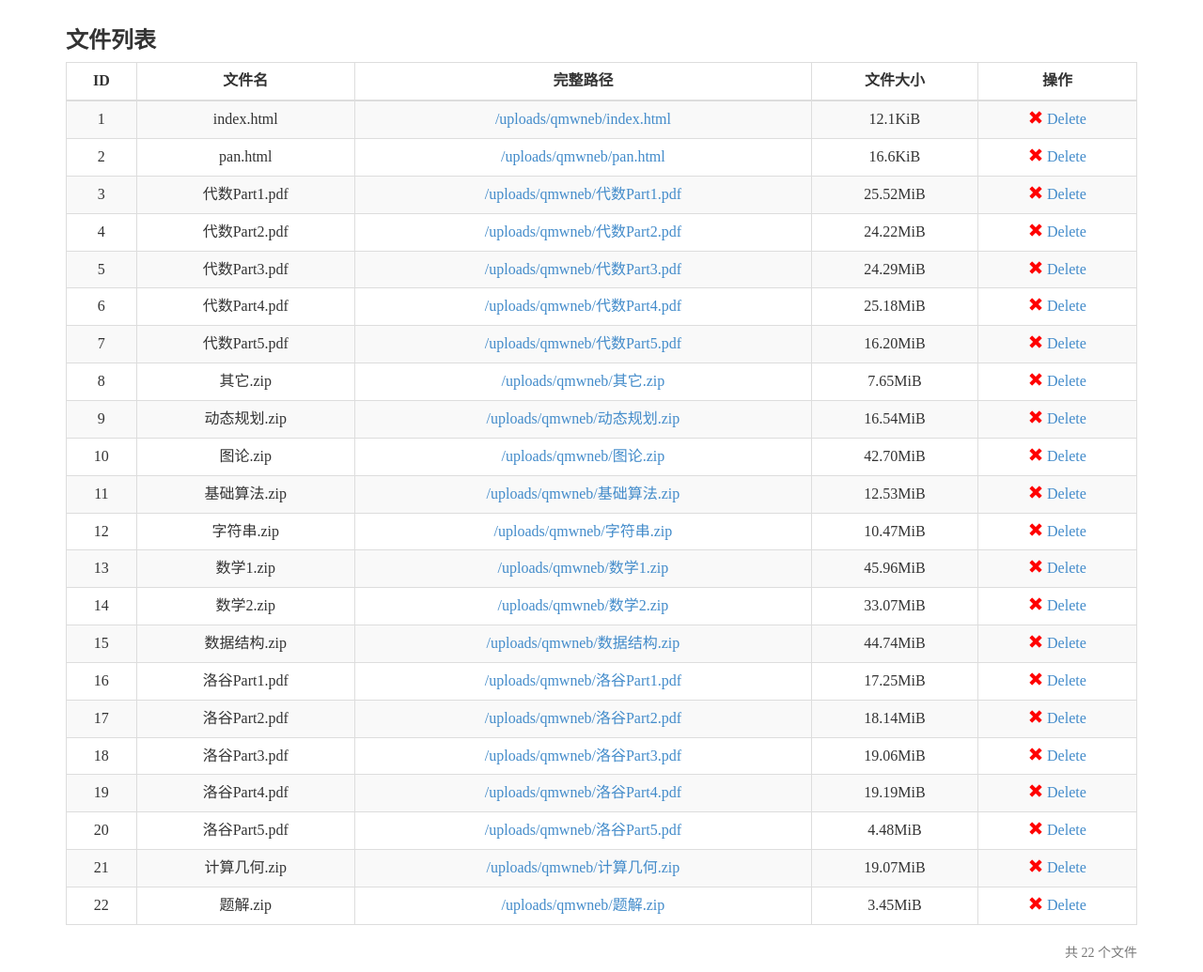
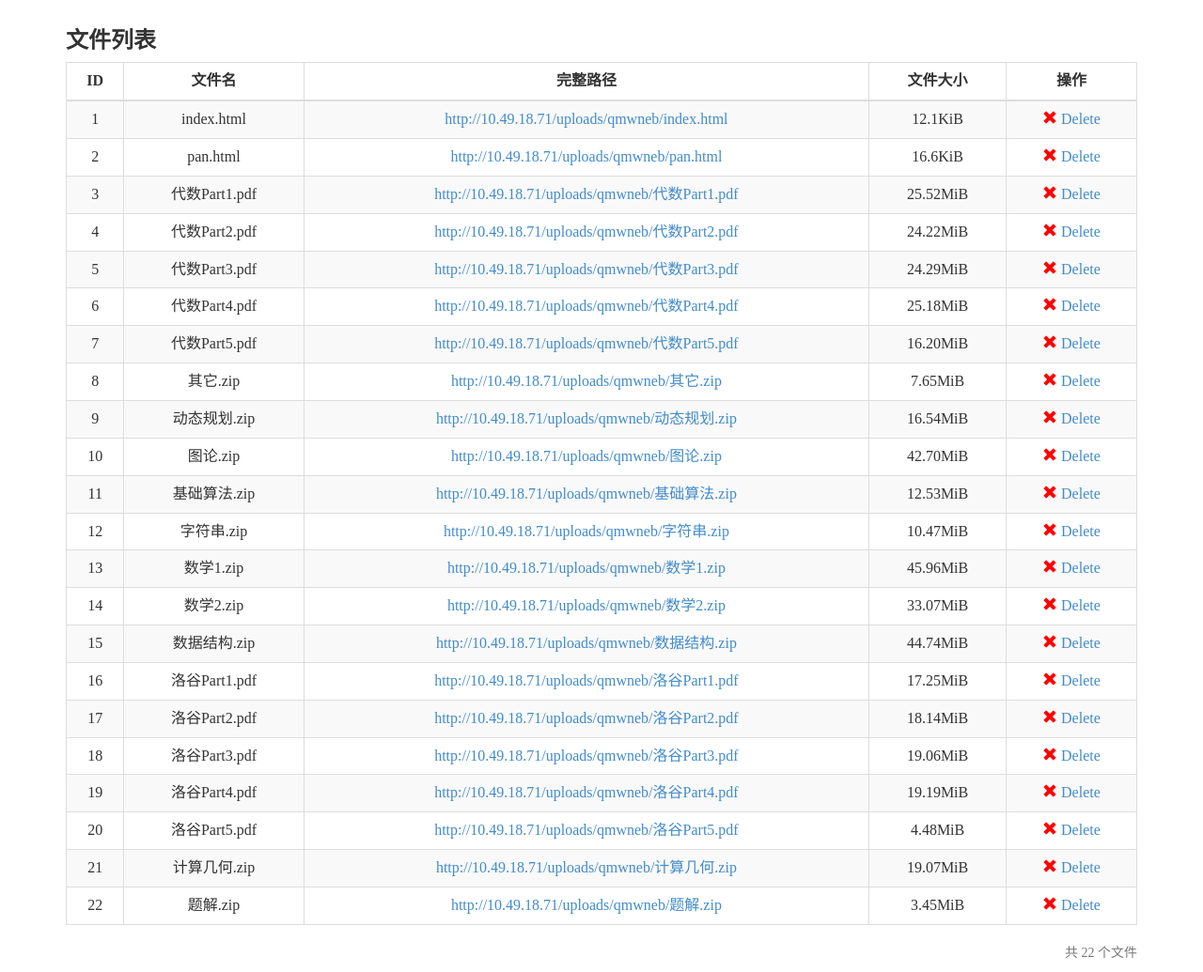
Before and after one commit to qmwneb946/files, a plain HTML site: page index.html in a window 1280 px wide. Shown: the whole page at 94% size. Drawn offline with Linux system fonts and the light colour scheme.

Commit message:
Update index.html

```diff
--- a/index.html
+++ b/index.html
@@ -89,7 +89,7 @@
 							<tr>
 								<td>1</td>
 								<td>index.html</td>
-								<td><a href="/uploads/qmwneb/index.html" target="_blank">/uploads/qmwneb/index.html</a>
+								<td><a href="http://10.49.18.71/uploads/qmwneb/index.html" target="_blank">http://10.49.18.71/uploads/qmwneb/index.html</a>
 								</td>
 								<td>12.1KiB</td>
 								<td><a href="#"><span class="glyphicon glyphicon-remove"></span> Delete</a></td>
@@ -97,157 +97,157 @@
 							<tr>
 								<td>2</td>
 								<td>pan.html</td>
-								<td><a href="/uploads/qmwneb/pan.html" target="_blank">/uploads/qmwneb/pan.html</a></td>
+								<td><a href="http://10.49.18.71/uploads/qmwneb/pan.html" target="_blank">http://10.49.18.71/uploads/qmwneb/pan.html</a></td>
 								<td>16.6KiB</td>
 								<td><a href="#"><span class="glyphicon glyphicon-remove"></span> Delete</a></td>
 							</tr>
 							<tr>
 								<td>3</td>
 								<td>代数Part1.pdf</td>
-								<td><a href="/uploads/qmwneb/代数Part1.pdf"
-										target="_blank">/uploads/qmwneb/代数Part1.pdf</a></td>
+								<td><a href="http://10.49.18.71/uploads/qmwneb/代数Part1.pdf"
+										target="_blank">http://10.49.18.71/uploads/qmwneb/代数Part1.pdf</a></td>
 								<td>25.52MiB</td>
 								<td><a href="#"><span class="glyphicon glyphicon-remove"></span> Delete</a></td>
 							</tr>
 							<tr>
 								<td>4</td>
 								<td>代数Part2.pdf</td>
-								<td><a href="/uploads/qmwneb/代数Part2.pdf"
-										target="_blank">/uploads/qmwneb/代数Part2.pdf</a></td>
+								<td><a href="http://10.49.18.71/uploads/qmwneb/代数Part2.pdf"
+										target="_blank">http://10.49.18.71/uploads/qmwneb/代数Part2.pdf</a></td>
 								<td>24.22MiB</td>
 								<td><a href="#"><span class="glyphicon glyphicon-remove"></span> Delete</a></td>
 							</tr>
 							<tr>
 								<td>5</td>
 								<td>代数Part3.pdf</td>
-								<td><a href="/uploads/qmwneb/代数Part3.pdf"
-										target="_blank">/uploads/qmwneb/代数Part3.pdf</a></td>
+								<td><a href="http://10.49.18.71/uploads/qmwneb/代数Part3.pdf"
+										target="_blank">http://10.49.18.71/uploads/qmwneb/代数Part3.pdf</a></td>
 								<td>24.29MiB</td>
 								<td><a href="#"><span class="glyphicon glyphicon-remove"></span> Delete</a></td>
 							</tr>
 							<tr>
 								<td>6</td>
 								<td>代数Part4.pdf</td>
-								<td><a href="/uploads/qmwneb/代数Part4.pdf"
-										target="_blank">/uploads/qmwneb/代数Part4.pdf</a></td>
+								<td><a href="http://10.49.18.71/uploads/qmwneb/代数Part4.pdf"
+										target="_blank">http://10.49.18.71/uploads/qmwneb/代数Part4.pdf</a></td>
 								<td>25.18MiB</td>
 								<td><a href="#"><span class="glyphicon glyphicon-remove"></span> Delete</a></td>
 							</tr>
 							<tr>
 								<td>7</td>
 								<td>代数Part5.pdf</td>
-								<td><a href="/uploads/qmwneb/代数Part5.pdf"
-										target="_blank">/uploads/qmwneb/代数Part5.pdf</a></td>
+								<td><a href="http://10.49.18.71/uploads/qmwneb/代数Part5.pdf"
+										target="_blank">http://10.49.18.71/uploads/qmwneb/代数Part5.pdf</a></td>
 								<td>16.20MiB</td>
 								<td><a href="#"><span class="glyphicon glyphicon-remove"></span> Delete</a></td>
 							</tr>
 							<tr>
 								<td>8</td>
 								<td>其它.zip</td>
-								<td><a href="/uploads/qmwneb/其它.zip" target="_blank">/uploads/qmwneb/其它.zip</a></td>
+								<td><a href="http://10.49.18.71/uploads/qmwneb/其它.zip" target="_blank">http://10.49.18.71/uploads/qmwneb/其它.zip</a></td>
 								<td>7.65MiB</td>
 								<td><a href="#"><span class="glyphicon glyphicon-remove"></span> Delete</a></td>
 							</tr>
 							<tr>
 								<td>9</td>
 								<td>动态规划.zip</td>
-								<td><a href="/uploads/qmwneb/动态规划.zip" target="_blank">/uploads/qmwneb/动态规划.zip</a></td>
+								<td><a href="http://10.49.18.71/uploads/qmwneb/动态规划.zip" target="_blank">http://10.49.18.71/uploads/qmwneb/动态规划.zip</a></td>
 								<td>16.54MiB</td>
 								<td><a href="#"><span class="glyphicon glyphicon-remove"></span> Delete</a></td>
 							</tr>
 							<tr>
 								<td>10</td>
 								<td>图论.zip</td>
-								<td><a href="/uploads/qmwneb/图论.zip" target="_blank">/uploads/qmwneb/图论.zip</a></td>
+								<td><a href="http://10.49.18.71/uploads/qmwneb/图论.zip" target="_blank">http://10.49.18.71/uploads/qmwneb/图论.zip</a></td>
 								<td>42.70MiB</td>
 								<td><a href="#"><span class="glyphicon glyphicon-remove"></span> Delete</a></td>
 							</tr>
 							<tr>
 								<td>11</td>
 								<td>基础算法.zip</td>
-								<td><a href="/uploads/qmwneb/基础算法.zip" target="_blank">/uploads/qmwneb/基础算法.zip</a></td>
+								<td><a href="http://10.49.18.71/uploads/qmwneb/基础算法.zip" target="_blank">http://10.49.18.71/uploads/qmwneb/基础算法.zip</a></td>
 								<td>12.53MiB</td>
 								<td><a href="#"><span class="glyphicon glyphicon-remove"></span> Delete</a></td>
 							</tr>
 							<tr>
 								<td>12</td>
 								<td>字符串.zip</td>
-								<td><a href="/uploads/qmwneb/字符串.zip" target="_blank">/uploads/qmwneb/字符串.zip</a></td>
+								<td><a href="http://10.49.18.71/uploads/qmwneb/字符串.zip" target="_blank">http://10.49.18.71/uploads/qmwneb/字符串.zip</a></td>
 								<td>10.47MiB</td>
 								<td><a href="#"><span class="glyphicon glyphicon-remove"></span> Delete</a></td>
 							</tr>
 							<tr>
 								<td>13</td>
 								<td>数学1.zip</td>
-								<td><a href="/uploads/qmwneb/数学1.zip" target="_blank">/uploads/qmwneb/数学1.zip</a></td>
+								<td><a href="http://10.49.18.71/uploads/qmwneb/数学1.zip" target="_blank">http://10.49.18.71/uploads/qmwneb/数学1.zip</a></td>
 								<td>45.96MiB</td>
 								<td><a href="#"><span class="glyphicon glyphicon-remove"></span> Delete</a></td>
 							</tr>
 							<tr>
 								<td>14</td>
 								<td>数学2.zip</td>
-								<td><a href="/uploads/qmwneb/数学2.zip" target="_blank">/uploads/qmwneb/数学2.zip</a></td>
+								<td><a href="http://10.49.18.71/uploads/qmwneb/数学2.zip" target="_blank">http://10.49.18.71/uploads/qmwneb/数学2.zip</a></td>
 								<td>33.07MiB</td>
 								<td><a href="#"><span class="glyphicon glyphicon-remove"></span> Delete</a></td>
 							</tr>
 							<tr>
 								<td>15</td>
 								<td>数据结构.zip</td>
-								<td><a href="/uploads/qmwneb/数据结构.zip" target="_blank">/uploads/qmwneb/数据结构.zip</a></td>
+								<td><a href="http://10.49.18.71/uploads/qmwneb/数据结构.zip" target="_blank">http://10.49.18.71/uploads/qmwneb/数据结构.zip</a></td>
 								<td>44.74MiB</td>
 								<td><a href="#"><span class="glyphicon glyphicon-remove"></span> Delete</a></td>
 							</tr>
 							<tr>
 								<td>16</td>
 								<td>洛谷Part1.pdf</td>
-								<td><a href="/uploads/qmwneb/洛谷Part1.pdf"
-										target="_blank">/uploads/qmwneb/洛谷Part1.pdf</a></td>
+								<td><a href="http://10.49.18.71/uploads/qmwneb/洛谷Part1.pdf"
+										target="_blank">http://10.49.18.71/uploads/qmwneb/洛谷Part1.pdf</a></td>
 								<td>17.25MiB</td>
 								<td><a href="#"><span class="glyphicon glyphicon-remove"></span> Delete</a></td>
 							</tr>
 							<tr>
 								<td>17</td>
 								<td>洛谷Part2.pdf</td>
-								<td><a href="/uploads/qmwneb/洛谷Part2.pdf"
-										target="_blank">/uploads/qmwneb/洛谷Part2.pdf</a></td>
+								<td><a href="http://10.49.18.71/uploads/qmwneb/洛谷Part2.pdf"
+										target="_blank">http://10.49.18.71/uploads/qmwneb/洛谷Part2.pdf</a></td>
 								<td>18.14MiB</td>
 								<td><a href="#"><span class="glyphicon glyphicon-remove"></span> Delete</a></td>
 							</tr>
 							<tr>
 								<td>18</td>
 								<td>洛谷Part3.pdf</td>
-								<td><a href="/uploads/qmwneb/洛谷Part3.pdf"
-										target="_blank">/uploads/qmwneb/洛谷Part3.pdf</a></td>
+								<td><a href="http://10.49.18.71/uploads/qmwneb/洛谷Part3.pdf"
+										target="_blank">http://10.49.18.71/uploads/qmwneb/洛谷Part3.pdf</a></td>
 								<td>19.06MiB</td>
 								<td><a href="#"><span class="glyphicon glyphicon-remove"></span> Delete</a></td>
 							</tr>
 							<tr>
 								<td>19</td>
 								<td>洛谷Part4.pdf</td>
-								<td><a href="/uploads/qmwneb/洛谷Part4.pdf"
-										target="_blank">/uploads/qmwneb/洛谷Part4.pdf</a></td>
+								<td><a href="http://10.49.18.71/uploads/qmwneb/洛谷Part4.pdf"
+										target="_blank">http://10.49.18.71/uploads/qmwneb/洛谷Part4.pdf</a></td>
 								<td>19.19MiB</td>
 								<td><a href="#"><span class="glyphicon glyphicon-remove"></span> Delete</a></td>
 							</tr>
 							<tr>
 								<td>20</td>
 								<td>洛谷Part5.pdf</td>
-								<td><a href="/uploads/qmwneb/洛谷Part5.pdf"
-										target="_blank">/uploads/qmwneb/洛谷Part5.pdf</a></td>
+								<td><a href="http://10.49.18.71/uploads/qmwneb/洛谷Part5.pdf"
+										target="_blank">http://10.49.18.71/uploads/qmwneb/洛谷Part5.pdf</a></td>
 								<td>4.48MiB</td>
 								<td><a href="#"><span class="glyphicon glyphicon-remove"></span> Delete</a></td>
 							</tr>
 							<tr>
 								<td>21</td>
 								<td>计算几何.zip</td>
-								<td><a href="/uploads/qmwneb/计算几何.zip" target="_blank">/uploads/qmwneb/计算几何.zip</a></td>
+								<td><a href="http://10.49.18.71/uploads/qmwneb/计算几何.zip" target="_blank">http://10.49.18.71/uploads/qmwneb/计算几何.zip</a></td>
 								<td>19.07MiB</td>
 								<td><a href="#"><span class="glyphicon glyphicon-remove"></span> Delete</a></td>
 							</tr>
 							<tr>
 								<td>22</td>
 								<td>题解.zip</td>
-								<td><a href="/uploads/qmwneb/题解.zip" target="_blank">/uploads/qmwneb/题解.zip</a></td>
+								<td><a href="http://10.49.18.71/uploads/qmwneb/题解.zip" target="_blank">http://10.49.18.71/uploads/qmwneb/题解.zip</a></td>
 								<td>3.45MiB</td>
 								<td><a href="#"><span class="glyphicon glyphicon-remove"></span> Delete</a></td>
 							</tr>
```
